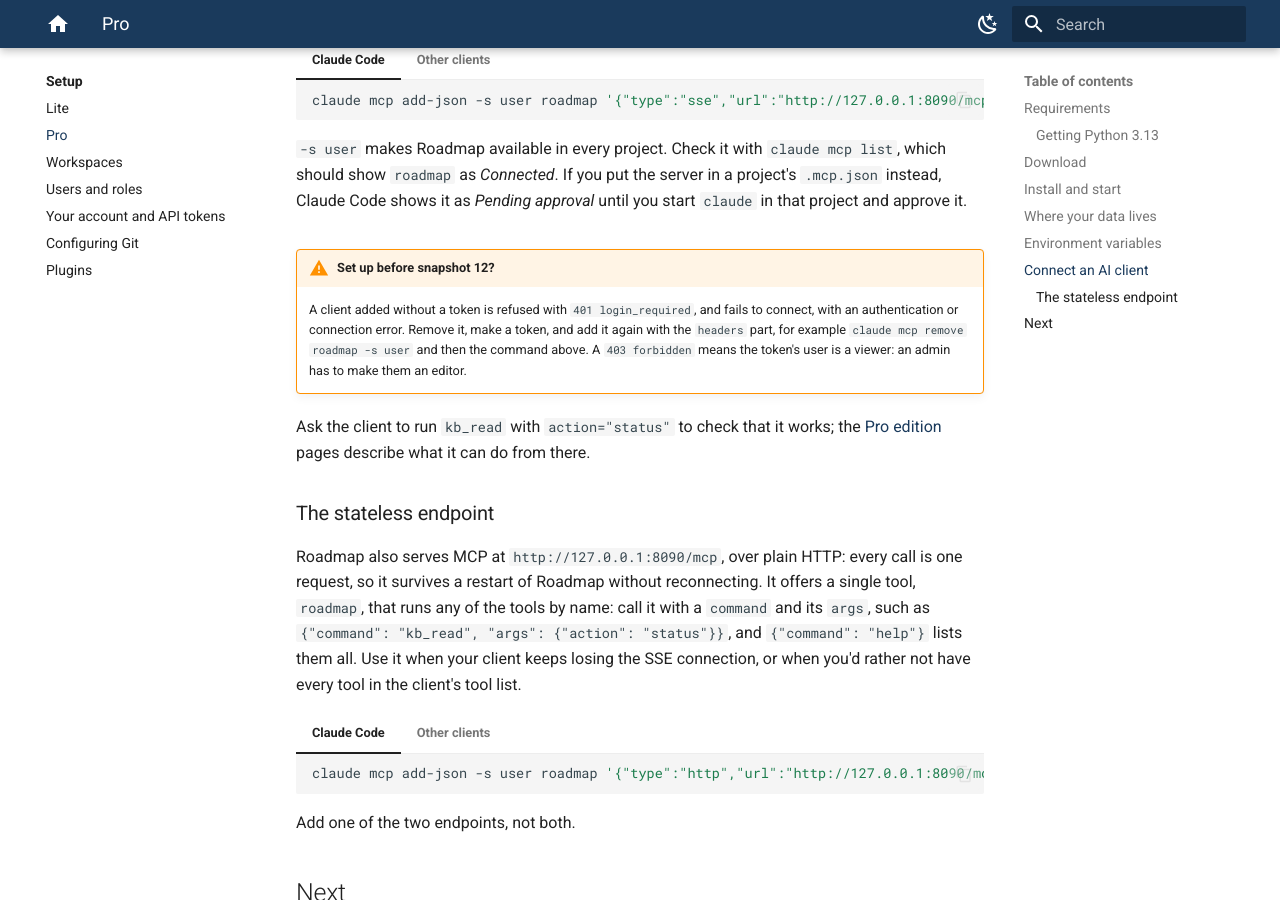
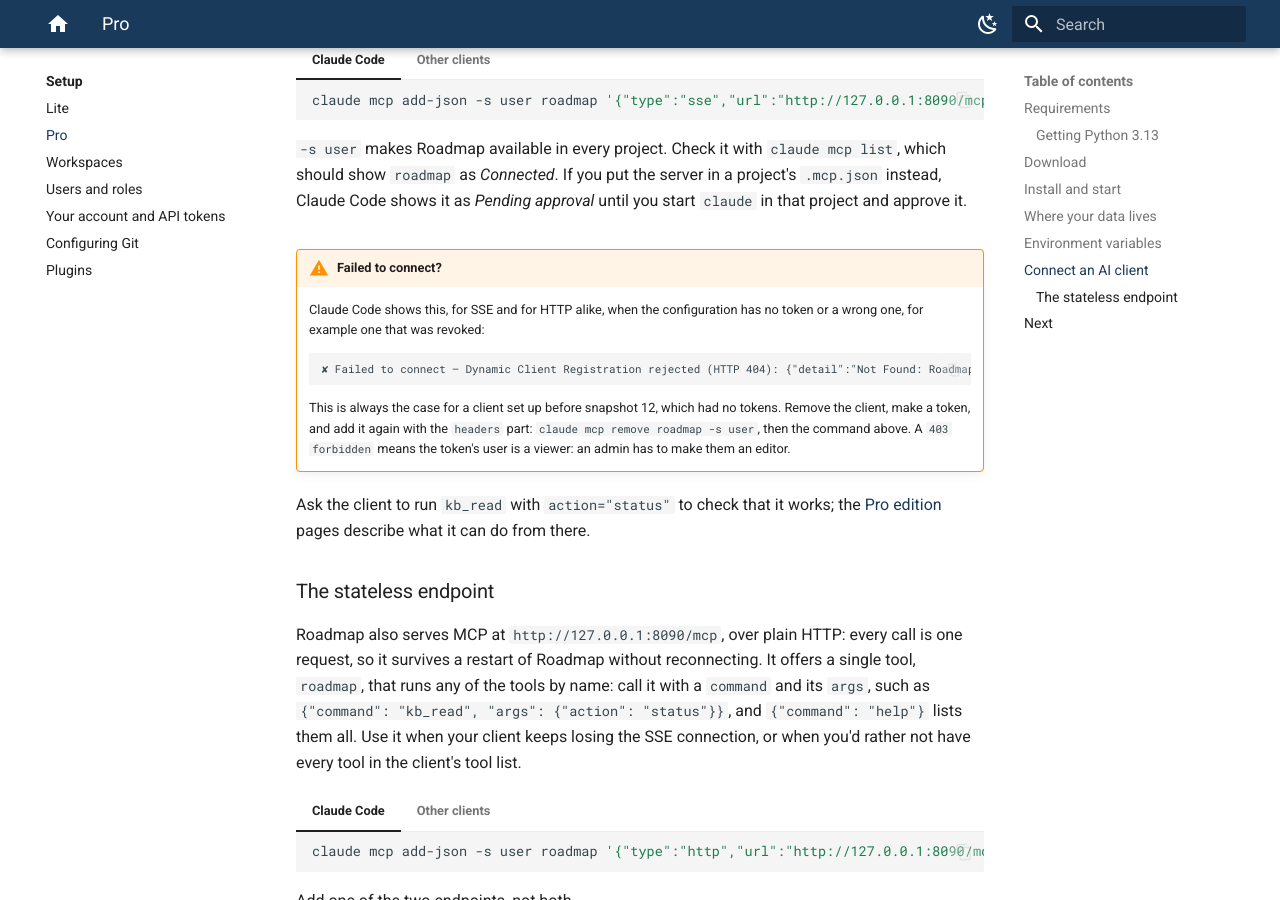
Before and after one commit to roadmap-mcp/roadmap-mcp.github.io, an MkDocs documentation site: the page built from docs/get-started/pro.md, in a window 1280 px wide and 900 px high, scrolled down 3766 px. Built offline with MkDocs 1.6.1 and Material for MkDocs 9.7.7, drawn with Linux system fonts in a browser that asks for light colours.

Commit message:
Pro: the exact Claude Code message for a missing or wrong token

````diff
--- a/docs/get-started/pro.md
+++ b/docs/get-started/pro.md
@@ -235,12 +235,19 @@ editor role or higher:
     }
     ```
 
-!!! warning "Set up before snapshot 12?"
-    A client added without a token is refused with `401 login_required`, and
-    fails to connect, with an authentication or connection error. Remove it, make a token, and add it again
-    with the `headers` part, for example `claude mcp remove roadmap -s user` and then
-    the command above. A `403 forbidden` means the token's user is a viewer: an
-    admin has to make them an editor.
+!!! warning "Failed to connect?"
+    Claude Code shows this, for SSE and for HTTP alike, when the configuration has
+    no token or a wrong one, for example one that was revoked:
+
+    ```text
+    ✘ Failed to connect — Dynamic Client Registration rejected (HTTP 404): {"detail":"Not Found: Roadmap takes API tokens (Authorization: Bearer), not OAuth"}
+    ```
+
+    This is always the case for a client set up before snapshot 12, which had no
+    tokens. Remove the client, make a token, and add it again with the `headers`
+    part: `claude mcp remove roadmap -s user`, then the command above. A
+    `403 forbidden` means the token's user is a viewer: an admin has to make them an
+    editor.
 
 Ask the client to run `kb_read` with `action="status"` to check that it works; the
 [Pro edition](../knowledge-base/index.md) pages describe what it can do from there.
````
